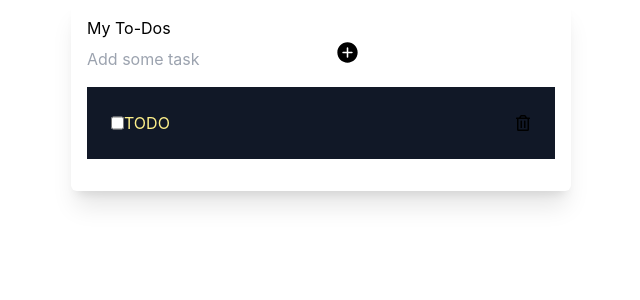
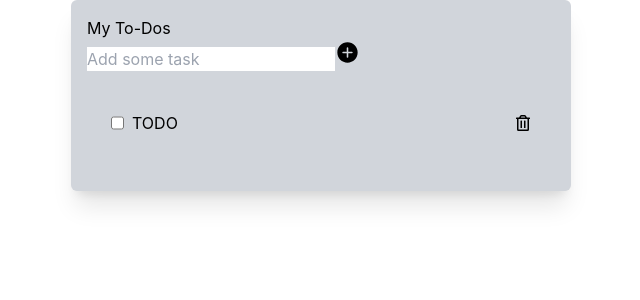
Before and after one commit to ken0gul/react-todo-firebase, a React (Create React App) app: page / in a window 1280 px wide. Shown: the top 300 px of the page, without its empty margins (319-959 px from the left). Built offline with nearby package versions, Linux system fonts and the light colour scheme.

Commit message:
Add more styling to list

```diff
--- a/src/TodoApp.jsx
+++ b/src/TodoApp.jsx
@@ -3,7 +3,7 @@ import { IoIosAddCircle } from "react-icons/io";
 import { TodoList } from "./TodoList";
 const TodoApp = () => {
   return (
-    <div className=" w-full m-auto rounded-md max-w-[500px] shadow-xl p-4">
+    <div className=" w-full bg-gray-300 m-auto rounded-md max-w-[500px] shadow-xl p-4">
       <h2>My To-Dos</h2>
       <form>
         <input type="text" placeholder="Add some task" />
--- a/src/TodoList.jsx
+++ b/src/TodoList.jsx
@@ -2,8 +2,9 @@ import React from "react";
 import { FaRegTrashAlt } from "react-icons/fa";
 const style = {
   row: `flex`,
-  li: `flex justify-between bg-gray-900 p-6 my-4 uppercase`,
-  text: `text-yellow-200`,
+  li: `flex justify-between bg-gray-300 p-6 my-4 uppercase`,
+  text: `text-black ml-2 cursor-pointer`,
+  btnText: "text-black",
 };
 
 export const TodoList = () => {
@@ -14,7 +15,7 @@ export const TodoList = () => {
           <input type="checkbox" />
           <p class={style.text}>Todo</p>
         </div>
-        <button>
+        <button className={style.btnText}>
           <FaRegTrashAlt />
         </button>
       </li>
```
